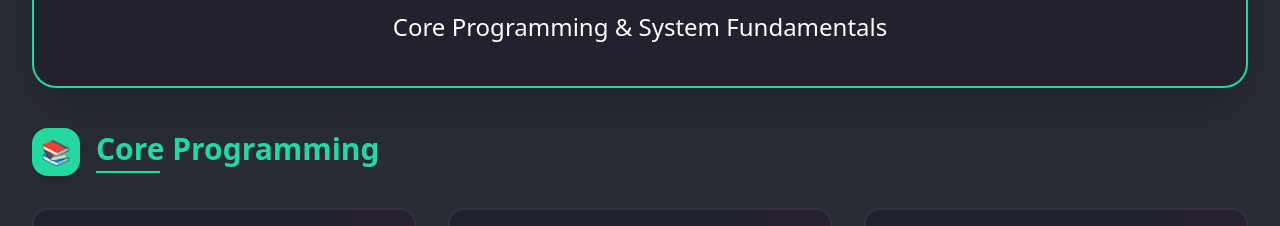
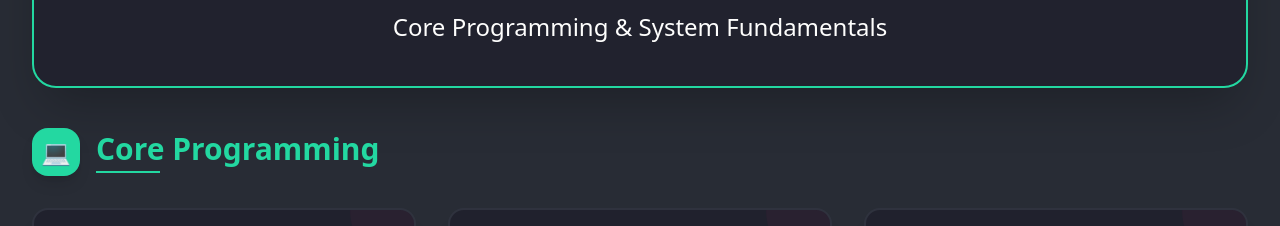
Before and after one commit to danielbooth-cloud/roadmap, a SvelteKit app: page / in a window 1280 px wide. Shown: the part 1080-1306 px from the top of the page. Built offline with nearby package versions, Linux system fonts and the light colour scheme.

Commit message:
section icons

```diff
--- a/src/routes/+page.svelte
+++ b/src/routes/+page.svelte
@@ -32,6 +32,25 @@
 	function getPhaseProgress(phaseItems) {
 		const completed = phaseItems.filter(item => completedItems.has(item.id)).length;
 		return Math.round((completed / phaseItems.length) * 100);
+	}
+
+	function getSectionIcon(sectionTitle) {
+		const iconMap = {
+			'Core Programming': '💻',
+			'SysOps Fundamentals': '⚙️',
+			'CI/CD & Version Control': '🔄',
+			'Multi-Cloud Platforms': '☁️',
+			'Infrastructure as Code': '🔧',
+			'Container Orchestration': '🐳',
+			'Monitoring & Observability': '📊',
+			'DevSecOps & Agile': '🔒',
+			'Database & Data Management': '🗄️',
+			'AI/ML Integration': '🤖',
+			'Further Programming': '⚡',
+			'Architecture & Design': '🎨',
+			'AdTech': '📈'
+		};
+		return iconMap[sectionTitle] || '📚';
 	}
 
 	// Learning plan data
@@ -339,7 +358,7 @@
 			<div class="mb-12">
 				<div class="flex items-center gap-4 mb-8">
 					<div class="w-12 h-12 bg-[var(--color-palette-emerald)] rounded-2xl flex items-center justify-center shadow-lg">
-						<span class="text-2xl">📚</span>
+						<span class="text-2xl">{getSectionIcon(section.title)}</span>
 					</div>
 					<div>
 						<h3 class="text-3xl font-bold text-[var(--color-palette-emerald)]">{section.title}</h3>
```
